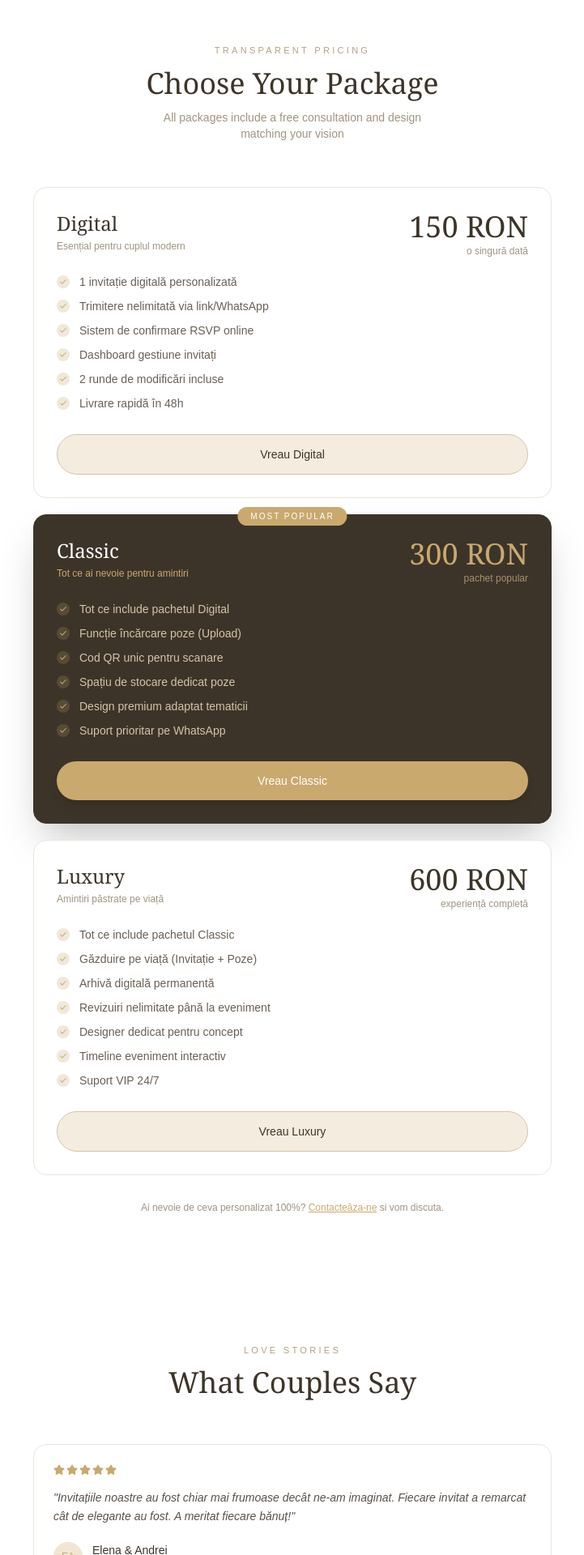
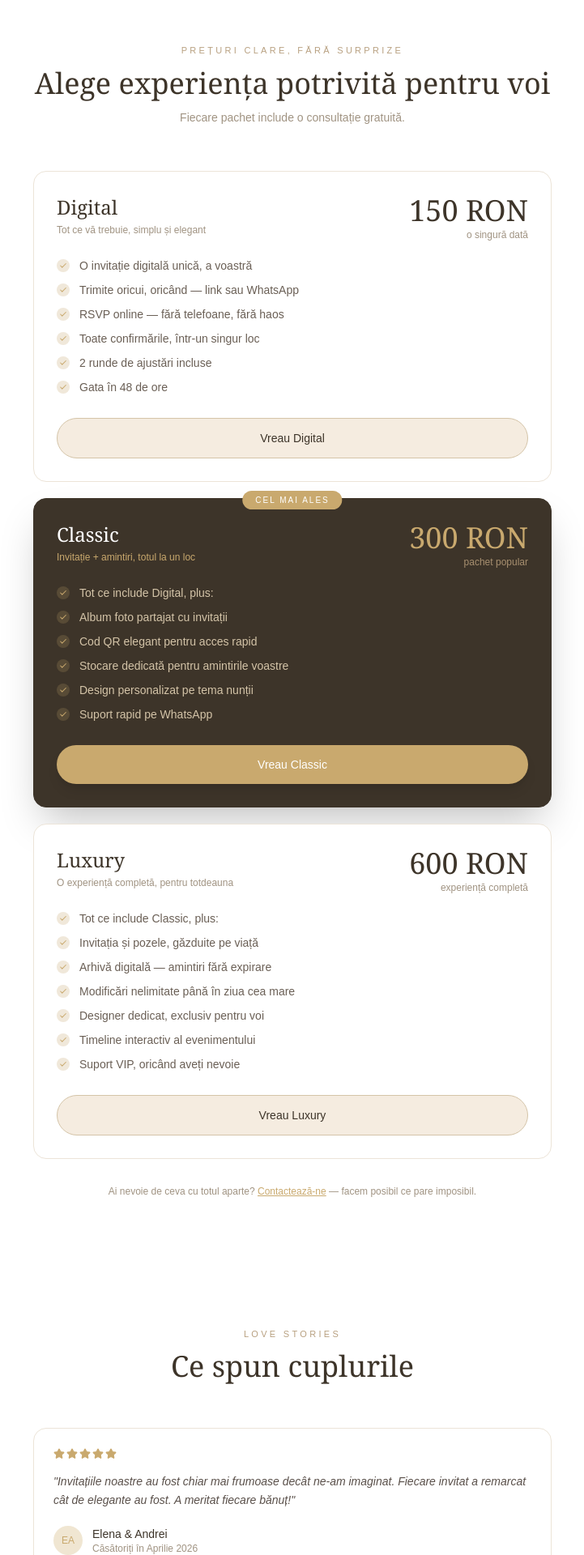
Before and after one commit to adrianopris31/invitao, a Next.js app in the folder e-invitatii-front/: page / in a window 1280 px wide. Shown: the part 3420-5340 px from the top of the page at 81% size, without its empty margins (279-1000 px from the left). Built offline with nearby package versions, Linux system fonts and the light colour scheme.

Commit message:
update translations

```diff
--- a/e-invitatii-front/app/landing/Pricing.tsx
+++ b/e-invitatii-front/app/landing/Pricing.tsx
@@ -8,46 +8,46 @@ const plans = [
         name: "Digital",
         price: "150 RON",
         period: "o singură dată",
-        tagline: "Esențial pentru cuplul modern",
+        tagline: "Tot ce vă trebuie, simplu și elegant",
         highlight: false,
         features: [
-            "1 invitație digitală personalizată",
-            "Trimitere nelimitată via link/WhatsApp",
-            "Sistem de confirmare RSVP online",
-            "Dashboard gestiune invitați",
-            "2 runde de modificări incluse",
-            "Livrare rapidă în 48h",
+            "O invitație digitală unică, a voastră",
+            "Trimite oricui, oricând — link sau WhatsApp",
+            "RSVP online — fără telefoane, fără haos",
+            "Toate confirmările, într-un singur loc",
+            "2 runde de ajustări incluse",
+            "Gata în 48 de ore",
         ],
     },
     {
         name: "Classic",
         price: "300 RON",
         period: "pachet popular",
-        tagline: "Tot ce ai nevoie pentru amintiri",
+        tagline: "Invitație + amintiri, totul la un loc",
         highlight: true,
         features: [
-            "Tot ce include pachetul Digital",
-            "Funcție încărcare poze (Upload)",
-            "Cod QR unic pentru scanare",
-            "Spațiu de stocare dedicat poze",
-            "Design premium adaptat tematicii",
-            "Suport prioritar pe WhatsApp",
+            "Tot ce include Digital, plus:",
+            "Album foto partajat cu invitații",
+            "Cod QR elegant pentru acces rapid",
+            "Stocare dedicată pentru amintirile voastre",
+            "Design personalizat pe tema nunții",
+            "Suport rapid pe WhatsApp",
         ],
     },
     {
         name: "Luxury",
         price: "600 RON",
         period: "experiență completă",
-        tagline: "Amintiri păstrate pe viață",
+        tagline: "O experiență completă, pentru totdeauna",
         highlight: false,
         features: [
-            "Tot ce include pachetul Classic",
-            "Găzduire pe viață (Invitație + Poze)",
-            "Arhivă digitală permanentă",
-            "Revizuiri nelimitate până la eveniment",
-            "Designer dedicat pentru concept",
-            "Timeline eveniment interactiv",
-            "Suport VIP 24/7",
+            "Tot ce include Classic, plus:",
+            "Invitația și pozele, găzduite pe viață",
+            "Arhivă digitală — amintiri fără expirare",
+            "Modificări nelimitate până în ziua cea mare",
+            "Designer dedicat, exclusiv pentru voi",
+            "Timeline interactiv al evenimentului",
+            "Suport VIP, oricând aveți nevoie",
         ],
     },
 ];
@@ -62,10 +62,10 @@ export default function Pricing({ innerRef }: { innerRef?: React.Ref<HTMLElement
                 transition={{ duration: 0.7 }}
                 className="text-center mb-14"
             >
-                <p className="text-[11px] uppercase tracking-[0.3em] text-[#b8a080] mb-3">Transparent Pricing</p>
-                <h2 className="font-serif text-3xl sm:text-4xl text-[#3d3429]">Choose Your Package</h2>
+                <p className="text-[11px] uppercase tracking-[0.3em] text-[#b8a080] mb-3">Prețuri clare, fără surprize</p>
+                <h2 className="font-serif text-3xl sm:text-4xl text-[#3d3429]">Alege experiența potrivită pentru voi</h2>
                 <p className="text-sm text-[#a09382] mt-3 max-w-xs mx-auto">
-                    All packages include a free consultation and design matching your vision
+                    Fiecare pachet include o consultație gratuită.
                 </p>
             </motion.div>
 
@@ -84,7 +84,7 @@ export default function Pricing({ innerRef }: { innerRef?: React.Ref<HTMLElement
                         {plan.highlight && (
                             <div className="absolute -top-3 left-1/2 -translate-x-1/2">
                                 <span className="bg-[#c9a96e] text-white text-[10px] uppercase tracking-[0.2em] px-4 py-1.5 rounded-full font-medium">
-                                    Most Popular
+                                    Cel mai ales
                                 </span>
                             </div>
                         )}
@@ -146,8 +146,8 @@ export default function Pricing({ innerRef }: { innerRef?: React.Ref<HTMLElement
             </div>
 
             <p className="text-center text-xs text-[#a09382] mt-8">
-                Ai nevoie de ceva personalizat 100%?{" "}
-                <span className="underline cursor-pointer text-[#c9a96e]">Contacteăza-ne</span> si vom discuta.
+                Ai nevoie de ceva cu totul aparte?{" "}
+                <span className="underline cursor-pointer text-[#c9a96e]">Contactează-ne</span> — facem posibil ce pare imposibil.
             </p>
         </section>
     );
--- a/e-invitatii-front/app/landing/Testimonials.tsx
+++ b/e-invitatii-front/app/landing/Testimonials.tsx
@@ -5,13 +5,13 @@ import { Star } from "lucide-react";
 const testimonials = [
     {
         name: "Elena & Andrei",
-        date: "Căsătoriți în Aprilie 2025",
+        date: "Căsătoriți în Aprilie 2026",
         quote: "Invitațiile noastre au fost chiar mai frumoase decât ne-am imaginat. Fiecare invitat a remarcat cât de elegante au fost. A meritat fiecare bănuț!",
         avatar: "EA",
     },
     {
         name: "Andreea & Ionuț",
-        date: "Căsătoriți în Octombrie 2024",
+        date: "Căsătoriți în Octombrie 2025",
         quote: "Echipa a avut atât de multă răbdare cu numeroasele noastre modificări. Rezultatul final a surprins perfect povestea noastră. Recomandăm cu drag pachetul Luxury!",
         avatar: "AI",
     },
@@ -34,7 +34,7 @@ export default function Testimonials() {
                 className="text-center mb-14"
             >
                 <p className="text-[11px] uppercase tracking-[0.3em] text-[#b8a080] mb-3">Love Stories</p>
-                <h2 className="font-serif text-3xl sm:text-4xl text-[#3d3429]">What Couples Say</h2>
+                <h2 className="font-serif text-3xl sm:text-4xl text-[#3d3429]">Ce spun cuplurile</h2>
             </motion.div>
 
             <div className="grid grid-cols-1 gap-5 max-w-2xl mx-auto">
```
Also changed, not shown: e-invitatii-front/app/[slug]/lista-invitati/page.tsx (+75 -29 lines).
